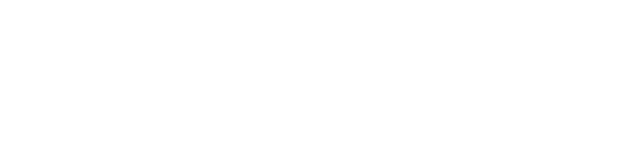
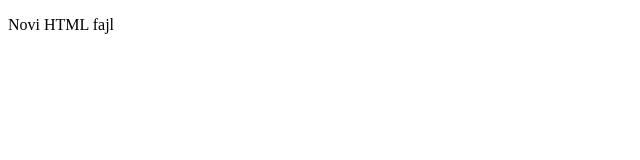
Before and after one commit to LjiljanaGR/itb, a plain HTML site: page 03_GIT/novo.html in a window 1280 px wide. Shown: the whole page, without its empty margins (0-640 px from the left). Drawn offline with Linux system fonts and the light colour scheme.

Commit message:
Dodat fajl fajl novi.html

```diff
--- a/03 GIT/index.html
+++ b/03_GIT/novo.html
@@ -6,6 +6,6 @@
     <title>Document</title>
 </head>
 <body>
-
+    <p>Novi HTML fajl</p>
 </body>
 </html>
```
